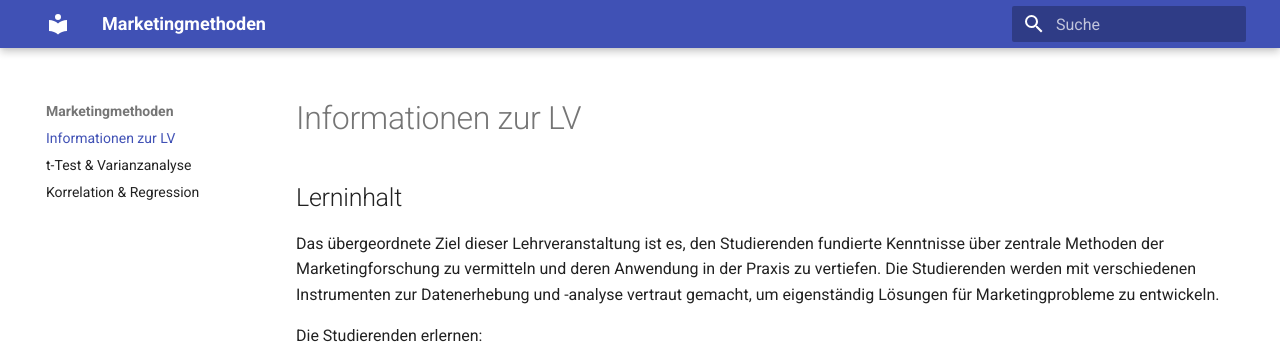
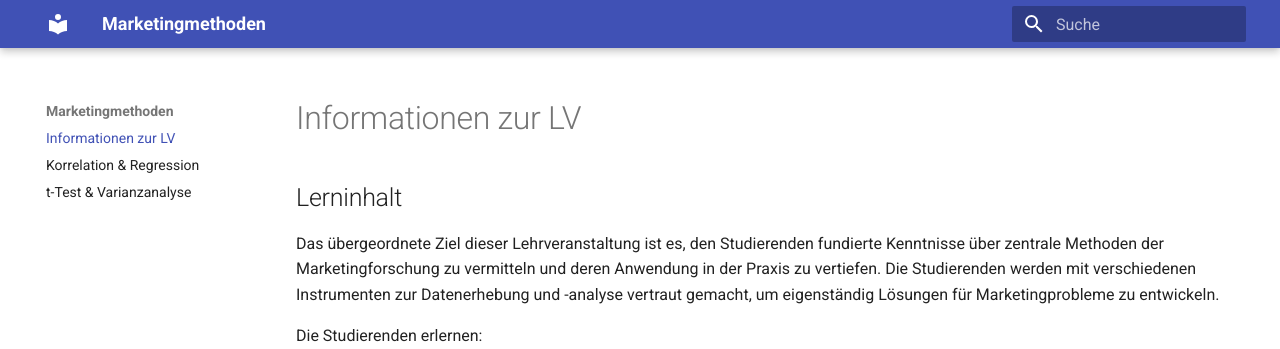
Before and after one commit to marketingmethoden/marketingmethoden-bwlb, an MkDocs documentation site: the page built from docs/index.md, in a window 1280 px wide. Shown: the top 349 px of the page. Built offline with MkDocs 1.6.1 and Material for MkDocs 9.7.7, drawn with Linux system fonts in a browser that asks for light colours; some of the changed lines change nothing that is shown.

Commit message:
Reihenfolge der Navigation geändert

```diff
--- a/mkdocs.yml
+++ b/mkdocs.yml
@@ -4,5 +4,10 @@ theme:
   name: material
   language: de
 
+nav:
+- Informationen zur LV: index.md
+- Korrelation & Regression: regression.md
+- t-Test & Varianzanalyse: gruppenvergleiche.md
+
 extra_css:
   - custom.css
```
